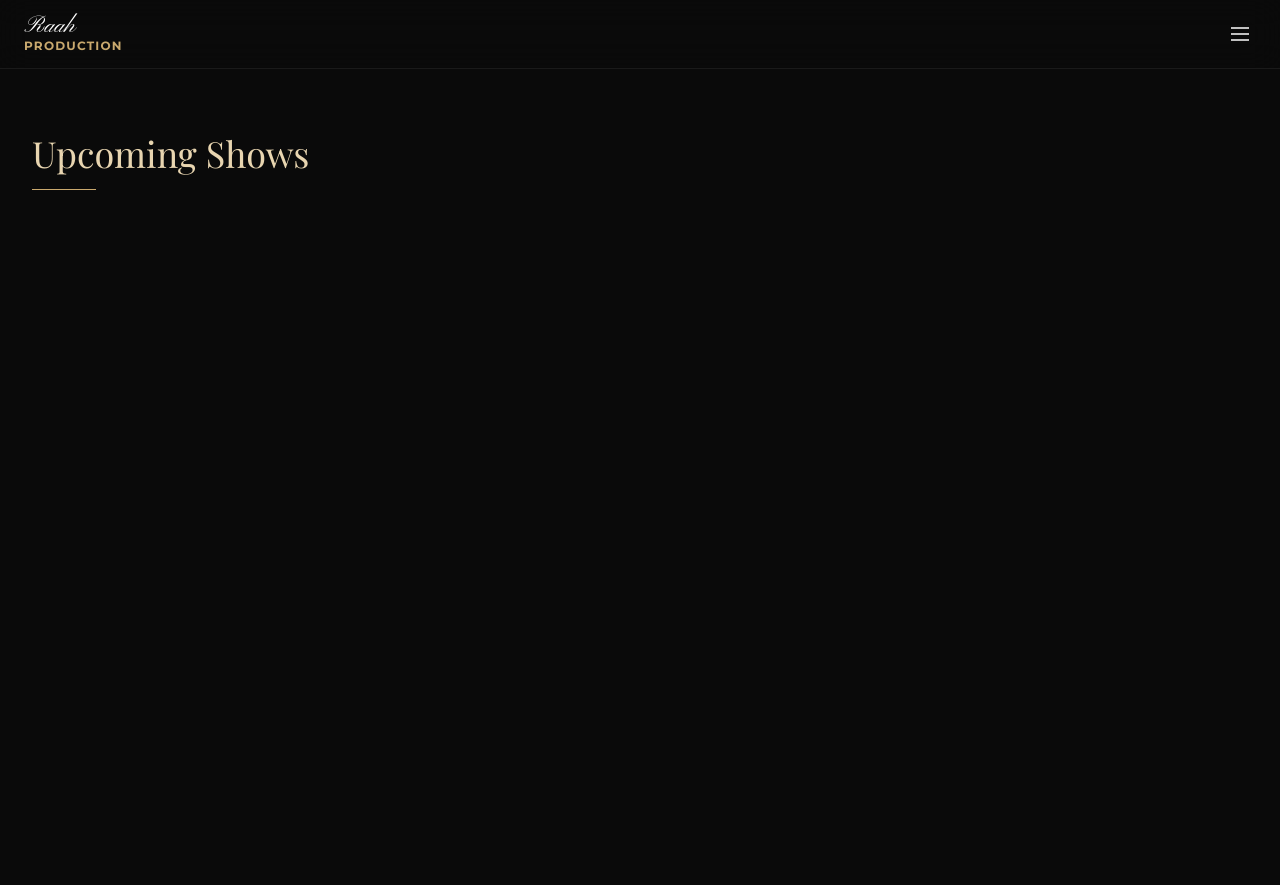
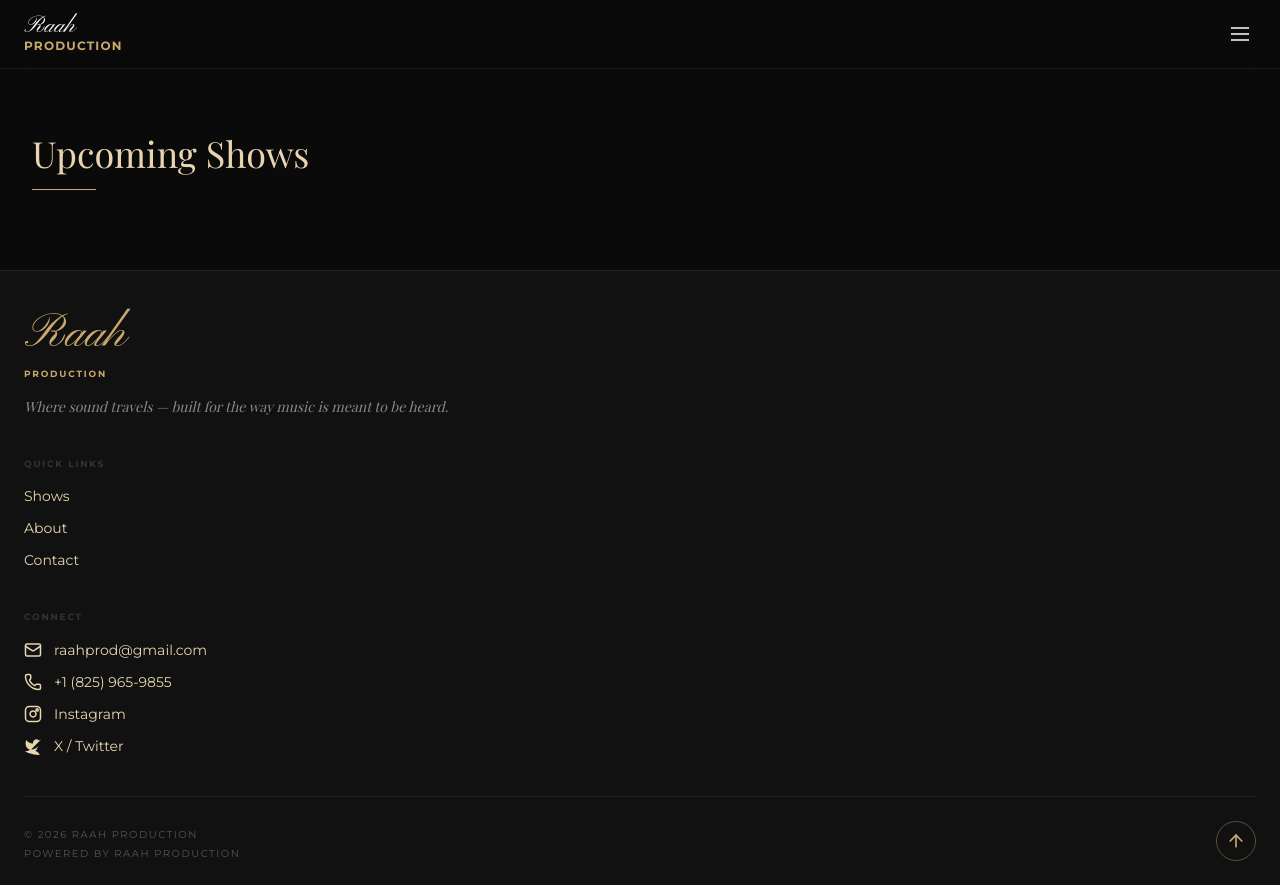
Before and after one commit to ShoukanLab/Raah_production, a Next.js app: page /shows in a window 1280 px wide. Before the commit the page ends 800 px from the top, so only its background shows below. Built offline with nearby package versions, Linux system fonts and the light colour scheme; a web font is replaced by a local one.

Commit message:
feat: add footer component with branding, quick links, and contact info

```diff
--- /dev/null
+++ b/components/layout/Footer.tsx
@@ -0,0 +1,107 @@
+'use client'
+
+import Link from 'next/link'
+import { Mail, Phone, ArrowUp } from 'lucide-react'
+
+export function Footer() {
+  const scrollToTop = () => window.scrollTo({ top: 0, behavior: 'smooth' })
+
+  return (
+    <footer className="bg-onyx border-t border-[#222] px-6 pt-10 pb-6">
+      {/* Brand Block */}
+      <div className="mb-10">
+        <h2 className="font-pinyon text-5xl text-gold mb-2">Raah</h2>
+        <p className="font-montserrat text-[9px] font-bold tracking-[0.2em] uppercase text-gold mb-4">
+          Production
+        </p>
+        <p className="font-playfair italic text-sm text-t2">
+          Where sound travels — built for the way music is meant to be heard.
+        </p>
+      </div>
+
+      {/* Quick Links */}
+      <div className="mb-10">
+        <h3 className="font-montserrat text-[9px] font-bold tracking-[0.2em] uppercase text-t4 mb-4">
+          Quick Links
+        </h3>
+        <div className="space-y-3">
+          <Link href="/" className="block font-montserrat text-sm text-champagne hover:text-gold transition-colors">
+            Shows
+          </Link>
+          <Link href="/about" className="block font-montserrat text-sm text-champagne hover:text-gold transition-colors">
+            About
+          </Link>
+          <Link href="/contact" className="block font-montserrat text-sm text-champagne hover:text-gold transition-colors">
+            Contact
+          </Link>
+        </div>
+      </div>
+
+      {/* Connect */}
+      <div className="mb-10">
+        <h3 className="font-montserrat text-[9px] font-bold tracking-[0.2em] uppercase text-t4 mb-4">
+          Connect
+        </h3>
+        <div className="space-y-3">
+          <a
+            href="mailto:raahprod@gmail.com"
+            className="flex items-center gap-3 font-montserrat text-sm text-champagne hover:text-gold transition-colors"
+          >
+            <Mail size={18} />
+            raahprod@gmail.com
+          </a>
+          <a
+            href="tel:+18259659855"
+            className="flex items-center gap-3 font-montserrat text-sm text-champagne hover:text-gold transition-colors"
+          >
+            <Phone size={18} />
+            +1 (825) 965-9855
+          </a>
+          <a
+            href="https://instagram.com"
+            target="_blank"
+            rel="noopener noreferrer"
+            className="flex items-center gap-3 font-montserrat text-sm text-champagne hover:text-gold transition-colors"
+          >
+            <svg width="18" height="18" viewBox="0 0 24 24" fill="none" stroke="currentColor" strokeWidth="2">
+              <rect x="2" y="2" width="20" height="20" rx="5" ry="5"></rect>
+              <path d="M16 11.37A4 4 0 1 1 12.63 8 4 4 0 0 1 16 11.37z"></path>
+              <circle cx="17.5" cy="6.5" r="1.5"></circle>
+            </svg>
+            Instagram
+          </a>
+          <a
+            href="https://twitter.com"
+            target="_blank"
+            rel="noopener noreferrer"
+            className="flex items-center gap-3 font-montserrat text-sm text-champagne hover:text-gold transition-colors"
+          >
+            <svg width="18" height="18" viewBox="0 0 24 24" fill="currentColor">
+              <path d="M23 3a10.9 10.9 0 01-3.14 1.53 4.48 4.48 0 00-7.86 3v1A10.66 10.66 0 013 4s-4 9 5 13a11.64 11.64 0 01-7 2s9 5 20 5a9.5 9.5 0 00-9-5.5c4.75 2.25 7-7 7-7a10.6 10.6 0 01-9.5 5"></path>
+            </svg>
+            X / Twitter
+          </a>
+        </div>
+      </div>
+
+      {/* Bottom Bar */}
+      <div className="border-t border-[#222] pt-6 flex items-end justify-between">
+        <div className="space-y-1">
+          <p className="font-montserrat text-[10px] tracking-[0.15em] uppercase text-t3">
+            © 2026 RAAH PRODUCTION
+          </p>
+          <p className="font-montserrat text-[10px] tracking-[0.15em] uppercase text-t3">
+            POWERED BY RAAH PRODUCTION
+          </p>
+        </div>
+        <button
+          onClick={scrollToTop}
+          aria-label="Scroll to top"
+          className="w-10 h-10 border border-gold/40 rounded-full flex items-center justify-center text-gold hover:text-champagne hover:border-gold transition-colors"
+        >
+          <ArrowUp size={20} />
+        </button>
+      </div>
+    </footer>
+  )
+}
--- a/components/layout/Nav.tsx
+++ b/components/layout/Nav.tsx
@@ -11,9 +11,8 @@ interface MenuItem {
 
 const menuItems: MenuItem[] = [
   { label: 'Shows', href: '/', number: '01' },
-  { label: 'Schedule', href: '/schedule', number: '02' },
-  { label: 'About', href: '/about', number: '03' },
-  { label: 'Contact', href: '/contact', number: '04' },
+  { label: 'About', href: '/about', number: '02' },
+  { label: 'Contact', href: '/contact', number: '03' },
 ]
 
 export function Nav() {
--- a/components/layout/PageShell.tsx
+++ b/components/layout/PageShell.tsx
@@ -1,6 +1,7 @@
 'use client'
 
 import { Nav } from './Nav'
+import { Footer } from './Footer'
 
 interface PageShellProps {
   children: React.ReactNode
@@ -14,6 +15,8 @@ export function PageShell({ children }: PageShellProps) {
       <main className="flex-1 overflow-y-auto">
         {children}
       </main>
+
+      <Footer />
     </div>
   )
 }
--- a/components/layout/index.ts
+++ b/components/layout/index.ts
@@ -1,2 +1,3 @@
 export { Nav } from './Nav'
 export { PageShell } from './PageShell'
+export { Footer } from './Footer'
--- a/package.json
+++ b/package.json
@@ -18,6 +18,7 @@
     "@supabase/ssr": "^0.10.2",
     "@supabase/supabase-js": "^2.105.1",
     "classnames": "^2.5.1",
+    "lucide-react": "^1.16.0",
     "next": "14.2.3",
     "next-sanity": "^9.0.0",
     "react": "^18",
```
Also changed, not shown: 1 other file (tests, documents, lock files or other folders).
